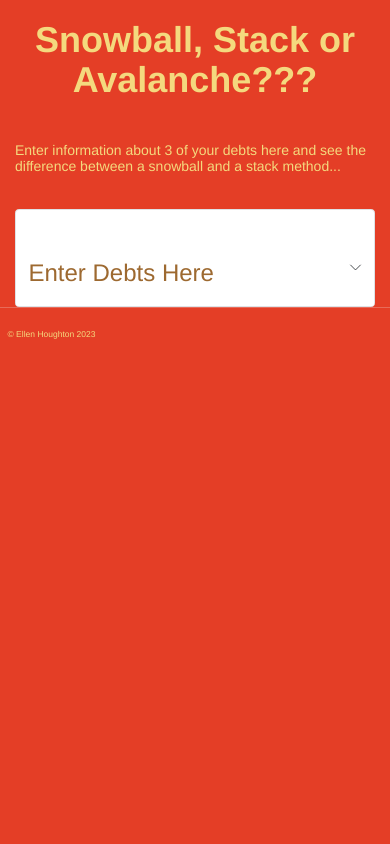
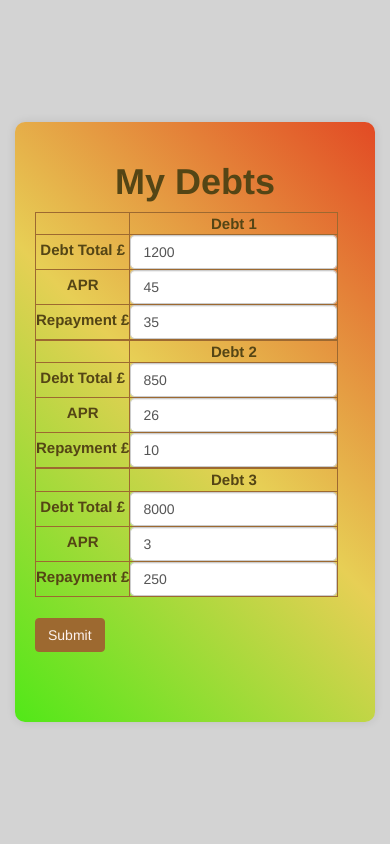
Before and after one commit to annwyl21/debt_comparison, a Flask app: page /debt_comparison_form in a window 390 px wide. Run offline with Flask 3, Linux system fonts and the light colour scheme; some libraries are stand-ins or nearby versions.

Commit message:
changed size so it displays cellphone size, results page working but hideous

```diff
--- a/application/static/styles/styles.css
+++ b/application/static/styles/styles.css
@@ -1,8 +1,8 @@
 body {
     text-align: left;
-    background-color: #e43e26;
-    color: #f4d97e;
-    font-size: 1.7em;
+    background-color: lightgray;
+    color: #59480f;
+    font-size: 1.5em;
 }
 
 span {
@@ -10,7 +10,6 @@ span {
     font-size: larger;
 }
 
-/* this changes the disclaimer and submit buttons colour */
 #disclaimer, .submit {
     background-color: #9d6930;
     border-color: #9d6930;
@@ -22,7 +21,7 @@ table, th, td {
 }
 
 td {
-    color: #fcf1ef;
+    color: #544515;
     text-align: center;
 }
 
@@ -33,32 +32,38 @@ td {
      color: #9d6930;
    }
 
+#repayment_methods_table {
+    border: None;
+    text-align: left;
+}
+
 h1, h4{
     text-align: center;
     font-weight: bold;
-    color: #f4d97e;
+    color: #544515;
 }
 
 h2, h3 {
-    text-align: center;
+    text-align: left;
     color: #9d6930;
 }
 
+h5 {
+    font-weight: bold;
+}
+
+h6 {
+    text-align: center;
+}
+
 th {
-    color: #f4d97e;
+    color: #544515;
     text-align: center;
     font-weight: bold;
 }
 
 input:placeholder-shown {
     font-style: italic;
-}
-
-@media screen and (max-width: 650px) {
-    .column {
-    width: 100%;
-    display: block;
-    }
 }
 
 .accordion-button:not(.collapsed) {
@@ -75,3 +80,26 @@ footer {
     text-align: left;
     font-size: 0.5em;
 }
+
+img {
+    border-radius: 50%;
+}
+
+@media screen and (min-width: 320px) {
+    .app-wrapper {
+        width: 360px;
+        height: 600px;
+        margin: 0 auto;
+        padding: 20px;
+        box-shadow: 0 0 10px rgba(0,0,0,0.1);
+        border-radius: 10px;
+        background: linear-gradient(225deg, rgba(226,74,36,1) 0%, rgba(231,207,85,1) 50%, rgba(81,232,24,1) 100%);
+    }
+
+    .container-fluid {
+        height: 100vh; /* set the height to the full viewport height */
+        display: flex; /* to allow centering using justify-content and align-items */
+        justify-content: center; /* center horizontally */
+        align-items: center; /* center vertically */
+    }
+}
--- a/application/templates/debt_comparison_form.html
+++ b/application/templates/debt_comparison_form.html
@@ -1,82 +1,90 @@
 {% extends "layout.html" %}
 
 {% block main_content %}
-<h1>Snowball, Stack or Avalanche???</h1>
-<br>
 
-<div class="container-fluid bg-1 text-left">
   <div class="row">
-    <div class="col-sm-12">
+    <div class="col-sm-12" style="text-align: left;">
+        <h1>My Debts</h1>
+        {{ message }} <!-- This is the error message given to the user if anything is entered incorrectly on the form -->
 
-        <h5>Enter information about 3 of your debts here and see the difference between a snowball and a stack method...</h5>
-        {{ message }} <!-- This is the error message given to the user if anything is entered incorrectly on the form -->
-          <br>
+      <div class="form">
+        <form method="POST" action="">
+        {{ form.hidden_tag() }}
 
-      <!-- accordion -->
-      <div class="accordion" id="debtcomparisonaccordion">
+        <table>
+          <thead>
+            <tr>
+              <th></th>
+              <th>Debt 1</th>
+            </tr>
+          </thead>
+          <tbody>
+            <tr>
+              <td><label for="debt1_amount" class="form-label">Debt Total £</label></td>
+              <td><input type="number" class="form-control" id="debt1_amount" name="debt1_amount" value="1200"></td>
+            </tr>
+            <tr>
+              <td><label for="debt1_interest" class="form-label">APR</label></td>
+              <td><input type="number" class="form-control" id="debt1_amount" name="debt1_interest" value="45"></td>
+            </tr>
+            <tr>
+              <td><label for="debt1_repayment" class="form-label">Repayment £</label></td>
+              <td><input type="number" class="form-control" id="debt1_repayment" name="debt1_repayment" value="35"></td>
+            </tr>
+          </tbody>
+        </table>
 
-        <div class="accordion-item">
-          <h2 class="accordion-header" id="DebtEntryHeader">
-            <button class="accordion-button collapsed" type="button" data-bs-toggle="collapse" data-bs-target="#collapseOne" aria-expanded="false" aria-controls="collapseOne">
-              <h3>Enter Debts Here</h3>
-            </button>
-          </h2>
-          <div id="collapseOne" class="accordion-collapse collapse" aria-labelledby="DebtEntryHeader" data-bs-parent="#debtcomparisonaccordion">
-            <div class="accordion-body">
-              <div class="form">
-              <form method="POST" action="">
-                {{ form.hidden_tag() }}
-                <h3>Debt 1</h3>
-                <div class="mb-3">
-                  <label for="debt1_amount" class="form-label">{{ form.debt1_amount.label }}</label>
-                    <input type="number" class="form-control" id="debt1_amount" name="debt1_amount" placeholder="5000">
-                </div>
-                <div class="mb-3">
-                  <label for="debt1_interest" class="form-label">{{ form.debt1_interest.label }}</label>
-                  <input type="number" class="form-control" id="debt1_amount" name="debt1_interest" placeholder="5">
-                </div>
-                <div class="mb-3">
-                  <label for="debt1_repayment" class="form-label">{{ form.debt1_repayment.label }}</label>
-                  <input type="number" class="form-control" id="debt1_repayment" name="debt1_repayment" placeholder="10">
-                </div>
-                <br>
+        <table>
+          <thead>
+            <tr>
+              <th></th>
+              <th>Debt 2</th>
+            </tr>
+          </thead>
+          <tbody>
+            <tr>
+              <td><label for="debt2_amount" class="form-label">Debt Total £</label></td>
+              <td><input type="number" class="form-control" id="debt2_amount" name="debt2_amount" value="850"></td>
+            </tr>
+            <tr>
+              <td><label for="debt2_interest" class="form-label">APR</label></td>
+              <td><input type="number" class="form-control" id="debt2_amount" name="debt2_interest" value="26"></td>
+            </tr>
+            <tr>
+              <td><label for="debt2_repayment" class="form-label">Repayment £</label></td>
+              <td><input type="number" class="form-control" id="debt2_repayment" name="debt2_repayment" value="10"></td>
+            </tr>
+          </tbody>
+        </table>
 
-                <h3>Debt 2</h3>
-                <div class="mb-3">
-                  <label for="debt1_amount" class="form-label">{{ form.debt2_amount.label }}</label>
-                    <input type="number" class="form-control" id="debt2_amount" name="debt2_amount" placeholder="5000">
-                </div>
-                <div class="mb-3">
-                  <label for="debt2_interest" class="form-label">{{ form.debt2_interest.label }}</label>
-                  <input type="number" class="form-control" id="debt2_amount" name="debt2_interest" placeholder="5">
-                </div>
-                <div class="mb-3">
-                  <label for="debt2_repayment" class="form-label">{{ form.debt2_repayment.label }}</label>
-                  <input type="number" class="form-control" id="debt2_repayment" name="debt2_repayment" placeholder="10">
-                </div>
-                <br>
-
-                <h3>Debt 3</h3>
-                <div class="mb-3">
-                  <label for="debt3_amount" class="form-label">{{ form.debt3_amount.label }}</label>
-                    <input type="number" class="form-control" id="debt3_amount" name="debt3_amount" placeholder="5000">
-                </div>
-                <div class="mb-3">
-                  <label for="debt3_interest" class="form-label">{{ form.debt3_interest.label }}</label>
-                  <input type="number" class="form-control" id="debt3_amount" name="debt3_interest" placeholder="5">
-                </div>
-                <div class="mb-3">
-                  <label for="debt3_repayment" class="form-label">{{ form.debt3_repayment.label }}</label>
-                  <input type="number" class="form-control" id="debt3_repayment" name="debt3_repayment" placeholder="10">
-                </div>
-                <br>
-                <button type="submit" class="btn btn-primary submit">Submit</button>
-              </form>
-            </div>
-          </div>
-        </div>
+        <table>
+          <thead>
+            <tr>
+              <th></th>
+              <th>Debt 3</th>
+            </tr>
+          </thead>
+          <tbody>
+            <tr>
+              <td><label for="debt3_amount" class="form-label">Debt Total £</label></td>
+              <td><input type="number" class="form-control" id="debt3_amount" name="debt3_amount" value="8000"></td>
+            </tr>
+            <tr>
+              <td><label for="debt3_interest" class="form-label">APR</label></td>
+              <td><input type="number" class="form-control" id="debt3_amount" name="debt3_interest" value="3"></td>
+            </tr>
+            <tr>
+              <td><label for="debt3_repayment" class="form-label">Repayment £</label></td>
+              <td><input type="number" class="form-control" id="debt3_repayment" name="debt3_repayment" value="250"></td>
+            </tr>
+          </tbody>
+        </table>
 
     </div>
+    <br>
+    <button type="submit" class="btn btn-primary submit">Submit</button>
+  </form>
+
   </div>
 </div>
 
--- a/application/templates/layout.html
+++ b/application/templates/layout.html
@@ -13,15 +13,15 @@
 
 <body>
 
-{% block main_content %}
+    <div class="container-fluid text-center">
+        <div class="app-wrapper">
 
-{% endblock %}
+        {% block main_content %}
 
+        {% endblock %}
 
-<hr>
-<footer>
-    <p>&copy; Ellen Houghton 2023</p>
-</footer>
+        </div>
+    </div>
 
 <script src="https://cdn.jsdelivr.net/npm/bootstrap@5.3.0-alpha1/dist/js/bootstrap.bundle.min.js" integrity="sha384-w76AqPfDkMBDXo30jS1Sgez6pr3x5MlQ1ZAGC+nuZB+EYdgRZgiwxhTBTkF7CXvN" crossorigin="anonymous"></script>
 <script src="{{ url_for('static', filename='scripts/script.js') }}"></script>
```
Also changed, not shown: application/templates/index.html (+42 -13 lines), application/templates/results.html (+12 -8 lines), application/static/images/avalanche.jpg (added), application/static/images/avalanche_cartoon.jpg (added), application/static/images/avalanche_cartoon_small.jpg (added), application/static/images/box_stack.jpg (added), application/static/images/box_stacksmall.jpg (added), application/static/images/snowball.jpg (added), application/static/images/snowball_small.jpg (added).
